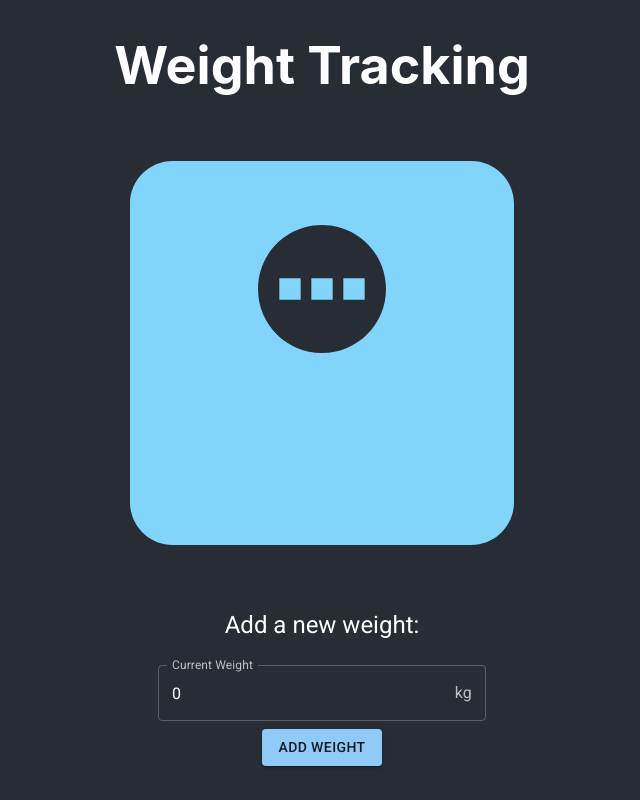
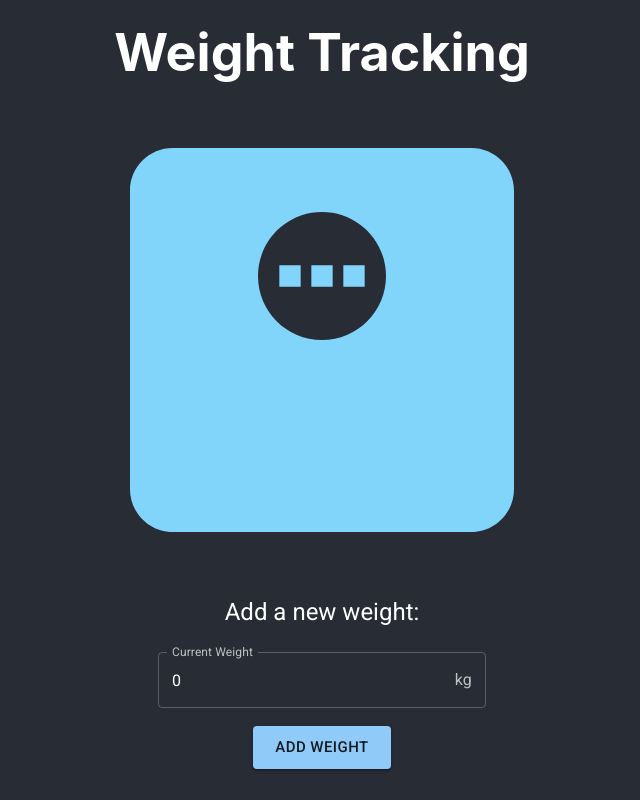
Before and after one commit to RobinTTY/SmartHome, a React (Create React App) app in the folder weight-tracker/: page / in a window 1280 px wide. Shown: the whole page, without its empty margins (318-958 px from the left). Built offline with nearby package versions, Linux system fonts and the light colour scheme.

Commit message:
Enlarge Button, add spacing

```diff
--- a/weight-tracker/src/components/AddWeightForm/AddWeightForm.js
+++ b/weight-tracker/src/components/AddWeightForm/AddWeightForm.js
@@ -87,7 +87,12 @@ const AddWeightForm = (props) => {
           value={weight}
           onChange={weightChangeHandler}
         />
-        <Button variant="contained" type="submit">
+        <Button
+          variant="contained"
+          type="submit"
+          size="large"
+          style={{ margin: 3 + "%" }}
+        >
           Add weight
         </Button>
       </Box>
```
